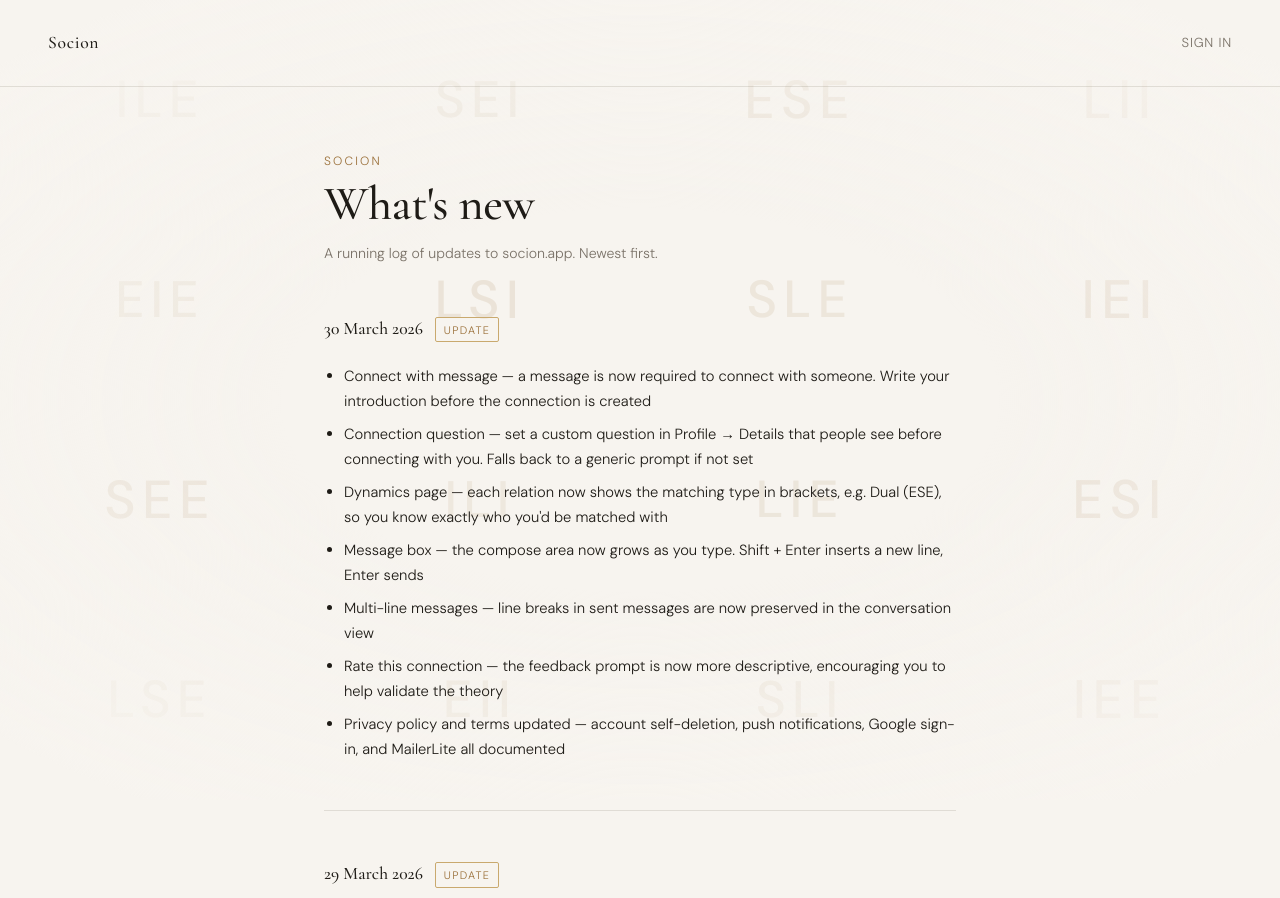
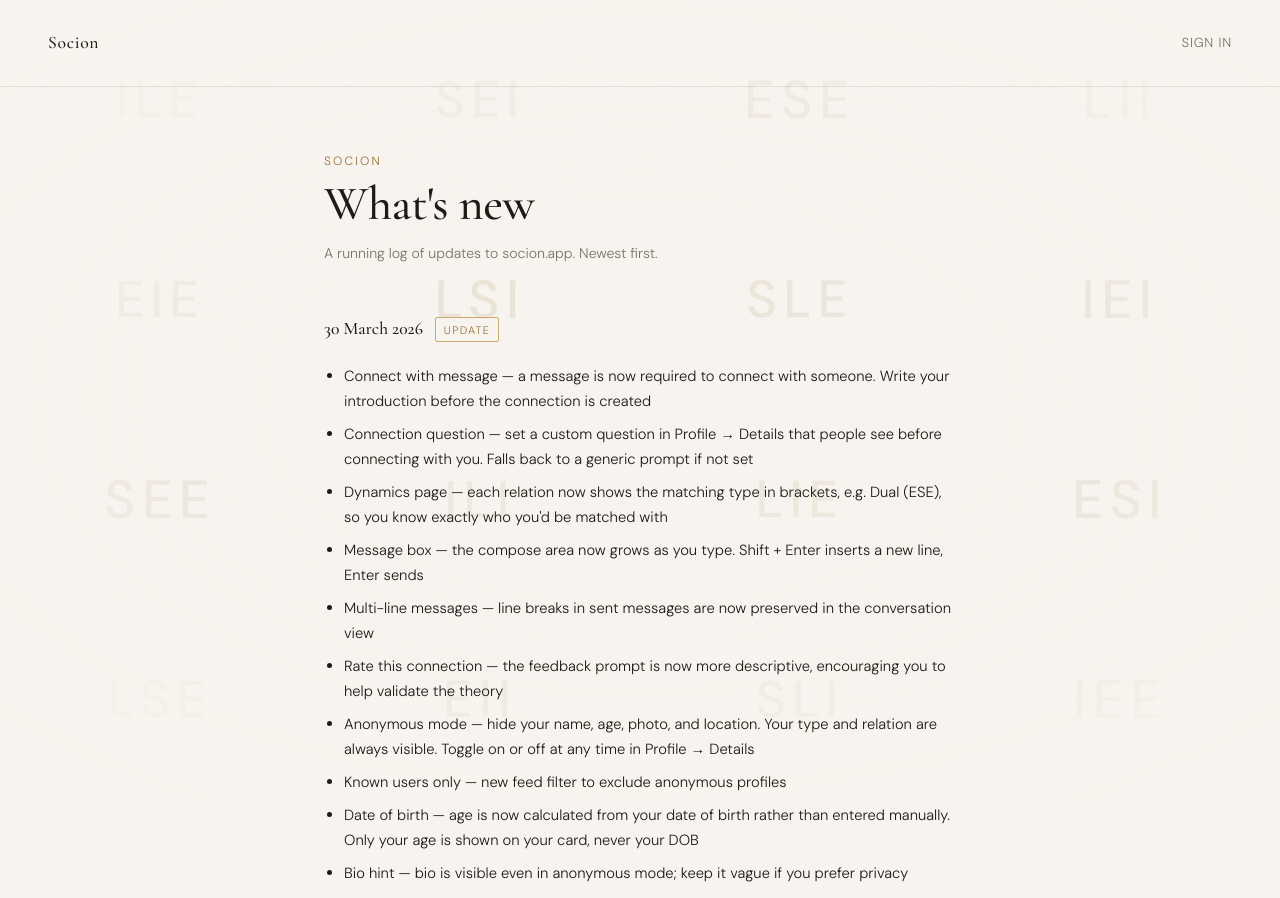
Before and after one commit to sstern42/socionics-match, a React (Vite) app: page /changelog in a window 1280 px wide. Shown: the top 898 px of the page. Built offline with nearby package versions, Linux system fonts and the light colour scheme; no server answers.

Commit message:
Add files via upload

```diff
--- a/src/pages/Changelog.jsx
+++ b/src/pages/Changelog.jsx
@@ -11,6 +11,11 @@ export const ENTRIES = [
       'Message box — the compose area now grows as you type. Shift + Enter inserts a new line, Enter sends',
       'Multi-line messages — line breaks in sent messages are now preserved in the conversation view',
       'Rate this connection — the feedback prompt is now more descriptive, encouraging you to help validate the theory',
+      'Anonymous mode — hide your name, age, photo, and location. Your type and relation are always visible. Toggle on or off at any time in Profile → Details',
+      'Known users only — new feed filter to exclude anonymous profiles',
+      'Date of birth — age is now calculated from your date of birth rather than entered manually. Only your age is shown on your card, never your DOB',
+      'Bio hint — bio is visible even in anonymous mode; keep it vague if you prefer privacy',
+      'Push notifications fixed — multi-device delivery now works correctly across all subscriptions',
       'Privacy policy and terms updated — account self-deletion, push notifications, Google sign-in, and MailerLite all documented',
     ],
   },
```
